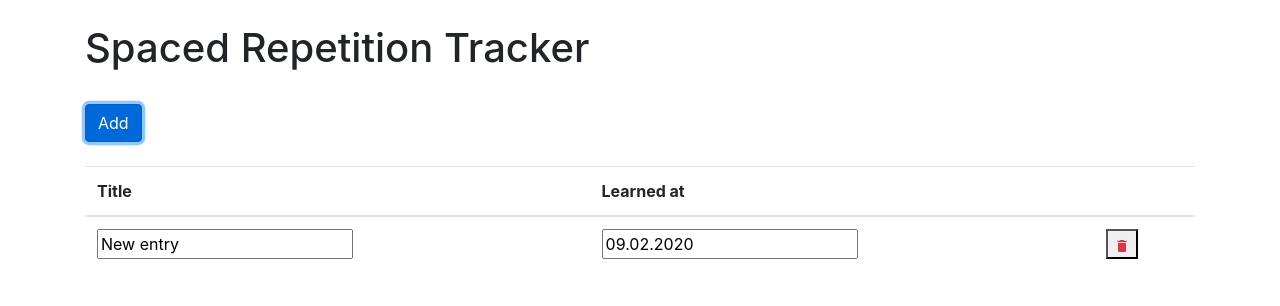
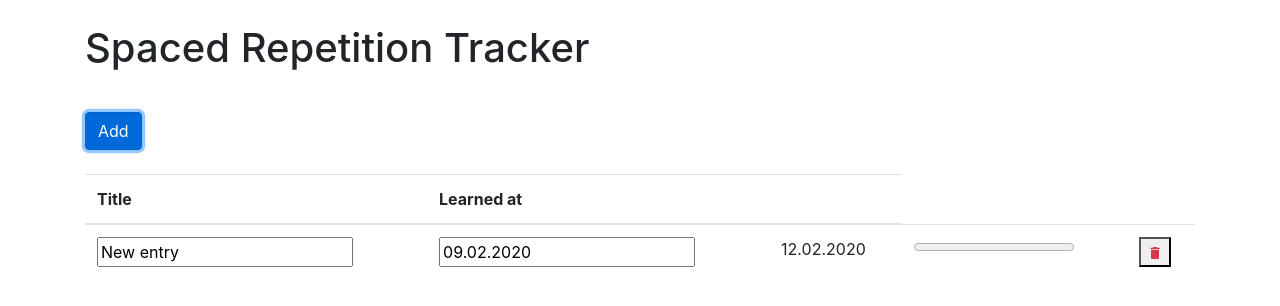
Before and after one commit to pastukh-dm/spaced-repetition-tracker, a React (Create React App) app: page / in a window 1280 px wide. Both pictures are taken after a click on the button "Add". Shown: the top 306 px of the page. Built offline with nearby package versions, Linux system fonts and the light colour scheme.

Commit message:
Add ability to repeat material

```diff
--- a/src/App.tsx
+++ b/src/App.tsx
@@ -1,14 +1,16 @@
-import React, { useState } from 'react';
+import React from 'react';
 import { useSelector, useDispatch } from 'react-redux';
 import { createEntry, deleteEntry, updateEntry } from './store/entries/entriesSlice';
 import { RootState } from './store/RootState';
 import { Entry } from './store/entries/entriesState';
-import { MdDelete } from 'react-icons/md';
 import './App.scss';
-import { Container, Button, Table, Modal } from 'react-bootstrap';
-import DatePicker from "react-datepicker";
+import { Container, Button, Table } from 'react-bootstrap';
+import { EntryRow } from './store/components/EntryRow';
 import moment from 'moment';
-import en from "date-fns/locale/en-GB";
+import { FaBook } from 'react-icons/fa';
+
+export const repetitionSchedule = [3, 7, 10, 14, 20, 30, 45, 60];
+export const dateFormat = 'DD.MM.YYYY';
 
 const App = () => {
   const dispatch = useDispatch();
@@ -18,11 +20,37 @@ const App = () => {
   const handleDeleteEntry = (entry: Entry) => dispatch(deleteEntry(entry.id))
   const handleUpdateEntry = (entry: Entry) => dispatch(updateEntry(entry))
 
+  const handleRepeat = (entry: Entry) => {
+    handleUpdateEntry({
+      ...entry,
+      repeatedAt: [...entry.repeatedAt, getNextRepeatDate(entry)]
+    })
+  }
+
+
   return (
     <div className="App">
       <Container>
         <br />
         <h1>Spaced Repetition Tracker</h1>
+        {/* <p>{JSON.stringify(repetitionSchedule)}</p> */}
+        <ul>
+          {
+            getEntriesToRepeat(entries).map(entry =>
+              <div key={entry.id}>
+                {entry.title}
+                {' '}
+                ({getPastRepetionDatesByEntry(entry).length - entry.repeatedAt.length})
+                <button
+                  className="btn text-primary btn-sm"
+                  onClick={() => handleRepeat(entry)}
+                >
+                  <FaBook />
+                </button>
+              </div>
+            )
+          }
+        </ul>
         <br />
         <Button
           variant="primary"
@@ -62,91 +90,35 @@ const App = () => {
   );
 }
 
-const EntryRow = ({ entry, onDelete, onUpdate }: EntryRowProps) => {
-  const [show, setShow] = useState(false);
-  const [startDate, setStartDate] = useState(moment(entry.learnedAt, 'DD.MM.YYYY').toDate());
+export default App;
 
-  const handleShow = () => setShow(true);
-  const handleClose = () => setShow(false);
-  const handleDelete = () => {
-    onDelete(entry);
-    setShow(false);
-  };
-  const handleKeyDown = (e: React.KeyboardEvent) => {
-    if (e.which === 13) {
-      e.preventDefault();
-    }
-  }
-  const handleTitleChange = (e: React.FocusEvent<HTMLInputElement>) => {
-    const nextTitle = e.target.value || entry.title;
-    if (nextTitle !== entry.title) {
-      onUpdate({ ...entry, title: nextTitle });
-    }
-  }
-  const handleLearnedAtChange = (date: Date) => {
-    const nextLearnedAt = moment(date).format('DD.MM.YYYY');
-    if (nextLearnedAt !== entry.learnedAt) {
-      onUpdate({ ...entry, learnedAt: nextLearnedAt });
-    }
-    setStartDate(date);
-  }
 
-  return (
-    <tr key={entry.id}>
-      <td>
-        <input
-          type="text"
-          defaultValue={entry.title}
-          onKeyDown={handleKeyDown}
-          onBlur={handleTitleChange}
-        />
-      </td>
-      <td>
-        <DatePicker
-          selected={startDate}
-          onChange={handleLearnedAtChange}
-          locale={en}
-          dateFormat="dd.MM.yyyy"
-          todayButton="Today"
-        />
-      </td>
-      <td>
-        <button
-          className="text-danger"
-          onClick={handleShow}
-        >
-          <MdDelete />
-        </button>
-        <Modal show={show} onHide={handleClose}>
-          <Modal.Header closeButton>
-            <Modal.Title>Are you sure?</Modal.Title>
-          </Modal.Header>
-          <Modal.Body>
-            You are going to delete entry: "{entry.title}"
-          </Modal.Body>
-          <Modal.Footer>
-            <Button
-              variant="secondary"
-              onClick={handleClose}
-            >
-              Cancel
-            </Button>
-            <Button
-              variant="danger"
-              onClick={handleDelete}
-            >
-              Delete
-            </Button>
-          </Modal.Footer>
-        </Modal>
-      </td>
-    </tr>
-  )
-}
-interface EntryRowProps {
-  entry: Entry,
-  onDelete: (entry: Entry) => void
-  onUpdate: (entry: Entry) => void
+const getEntriesToRepeat = (entries: Entry[]): Entry[] => {
+  return entries.filter(entry => {
+    const repDates = getRepetitionDates(entry.learnedAt);
+    const pastReps = getPastRepetionDates(repDates);
+    // console.log(entry.title, entry.repeatedAt.length < complReps.length);
+
+    const toRepeat = moment(getNextRepeatDate(entry), dateFormat) <= moment()
+      && entry.repeatedAt.length < pastReps.length;
+    return toRepeat;
+  });
 }
 
-export default App;
+const getPastRepetionDates = (dates: string[]): string[] => {
+  return dates.filter(repDate => moment(repDate, dateFormat) < moment())
+}
+const getPastRepetionDatesByEntry = (entry: Entry): string[] => {
+  const repDates = getRepetitionDates(entry.learnedAt);
+  return repDates.filter(repDate => moment(repDate, dateFormat) < moment())
+}
+
+const getRepetitionDates = (learnedAt: string): string[] => {
+  return repetitionSchedule
+    .map(days => moment(learnedAt, dateFormat).add(days, 'days').format(dateFormat));
+}
+
+const getNextRepeatDate = (entry: Entry): string => {
+  const repDates = getRepetitionDates(entry.learnedAt)
+  return repDates[entry.repeatedAt.length]
+}
--- /dev/null
+++ b/src/store/components/EntryRow.tsx
@@ -0,0 +1,125 @@
+import React from 'react';
+import { useState } from 'react';
+import { MdDelete } from 'react-icons/md';
+import { FaBook } from 'react-icons/fa';
+import DatePicker from "react-datepicker";
+import moment from 'moment';
+import en from "date-fns/locale/en-GB";
+import { Entry } from '../entries/entriesState';
+import { Button, Modal } from 'react-bootstrap';
+import { repetitionSchedule, dateFormat } from '../../App';
+
+export const EntryRow = ({ entry, onDelete, onUpdate }: EntryRowProps) => {
+  const [show, setShow] = useState(false);
+  const [learnedAt, setLearnedAt] = useState(moment(entry.learnedAt, dateFormat).toDate());
+
+  const handleShow = () => setShow(true);
+  const handleClose = () => setShow(false);
+  const handleDelete = () => {
+    onDelete(entry);
+    setShow(false);
+  };
+  const handleKeyDown = (e: React.KeyboardEvent) => {
+    if (e.which === 13) {
+      e.preventDefault();
+    }
+  }
+  const handleTitleChange = (e: React.FocusEvent<HTMLInputElement>) => {
+    const nextTitle = e.target.value || entry.title;
+    if (nextTitle !== entry.title) {
+      onUpdate({ ...entry, title: nextTitle });
+    }
+  }
+  const handleLearnedAtChange = (date: Date) => {
+    const nextLearnedAt = moment(date).format(dateFormat);
+    if (nextLearnedAt !== entry.learnedAt) {
+      onUpdate({ ...entry, learnedAt: nextLearnedAt });
+    }
+    setLearnedAt(date);
+  }
+  const handleRepeat = () => {
+    onUpdate({ ...entry, repeatedAt: [...entry.repeatedAt, moment().format(dateFormat)] });
+  }
+
+  const repetitions = repetitionSchedule.map(days => moment(learnedAt, dateFormat).add(days, 'days'))
+
+
+  return (
+    <tr key={entry.id}>
+      <td>
+        <input
+          type="text"
+          defaultValue={entry.title}
+          onKeyDown={handleKeyDown}
+          onBlur={handleTitleChange}
+        />
+      </td>
+      <td>
+        <DatePicker
+          selected={learnedAt}
+          onChange={handleLearnedAtChange}
+          locale={en}
+          dateFormat="dd.MM.yyyy"
+          todayButton="Today"
+        />
+      </td>
+      <td>
+        {repetitions[entry.repeatedAt.length].format(dateFormat)}
+      </td>
+      {/* <td>{JSON.stringify(entry.repeatedAt)}</td> */}
+      <td><progress value={entry.repeatedAt.length} max={repetitionSchedule.length}/></td>
+      {/* <td>
+        <ul>
+          {
+            repetitions.map(date =>
+              <li>{date}{date.format(dateFormat) === moment().format(dateFormat) ? ' repeat': null}</li>
+            )
+          }
+        </ul>
+      </td> */}
+      {/* <td>
+        <button
+          className="btn btn-primary btn-sm"
+          onClick={handleRepeat}
+        >
+          <FaBook />
+        </button>
+      </td> */}
+      <td>
+        <button
+          className="text-danger"
+          onClick={handleShow}
+        >
+          <MdDelete />
+        </button>
+        <Modal show={show} onHide={handleClose}>
+          <Modal.Header closeButton>
+            <Modal.Title>Are you sure?</Modal.Title>
+          </Modal.Header>
+          <Modal.Body>
+            You are going to delete entry: "{entry.title}"
+          </Modal.Body>
+          <Modal.Footer>
+            <Button
+              variant="secondary"
+              onClick={handleClose}
+            >
+              Cancel
+            </Button>
+            <Button
+              variant="danger"
+              onClick={handleDelete}
+            >
+              Delete
+            </Button>
+          </Modal.Footer>
+        </Modal>
+      </td>
+    </tr>
+  )
+}
+interface EntryRowProps {
+  entry: Entry,
+  onDelete: (entry: Entry) => void
+  onUpdate: (entry: Entry) => void
+}
--- a/src/store/entries/entriesSlice.ts
+++ b/src/store/entries/entriesSlice.ts
@@ -1,6 +1,7 @@
 import { entriesState, Entry } from './entriesState';
 import { createSlice } from '@reduxjs/toolkit';
 import moment from 'moment';
+import { dateFormat } from '../../App';
 const uuidv1 = require('uuid/v1');
 
 export const entriesSlice = createSlice({
@@ -8,7 +9,7 @@ export const entriesSlice = createSlice({
   initialState: entriesState,
   reducers: {
     createEntry(state, action: { payload: string }) {
-      state.list.push({ id: uuidv1(), title: action.payload, learnedAt: moment().format('DD.MM.YYYY'), repeatedAt: [] });
+      state.list.push({ id: uuidv1(), title: action.payload, learnedAt: moment().format(dateFormat), repeatedAt: [] });
     },
     deleteEntry(state, action: { payload: string }) {
       state.list = state.list.filter(entry => entry.id !== action.payload)
--- a/src/store/entries/entriesState.ts
+++ b/src/store/entries/entriesState.ts
@@ -1,8 +1,8 @@
 export interface Entry {
   id: string, // uuid
   title: string,
-  learnedAt: string, // dd.mm.yyyy
-  repeatedAt: string[], // dd.mm.yyyy
+  learnedAt: string,
+  repeatedAt: string[],
 }
 
 export interface EntriesState {
```
